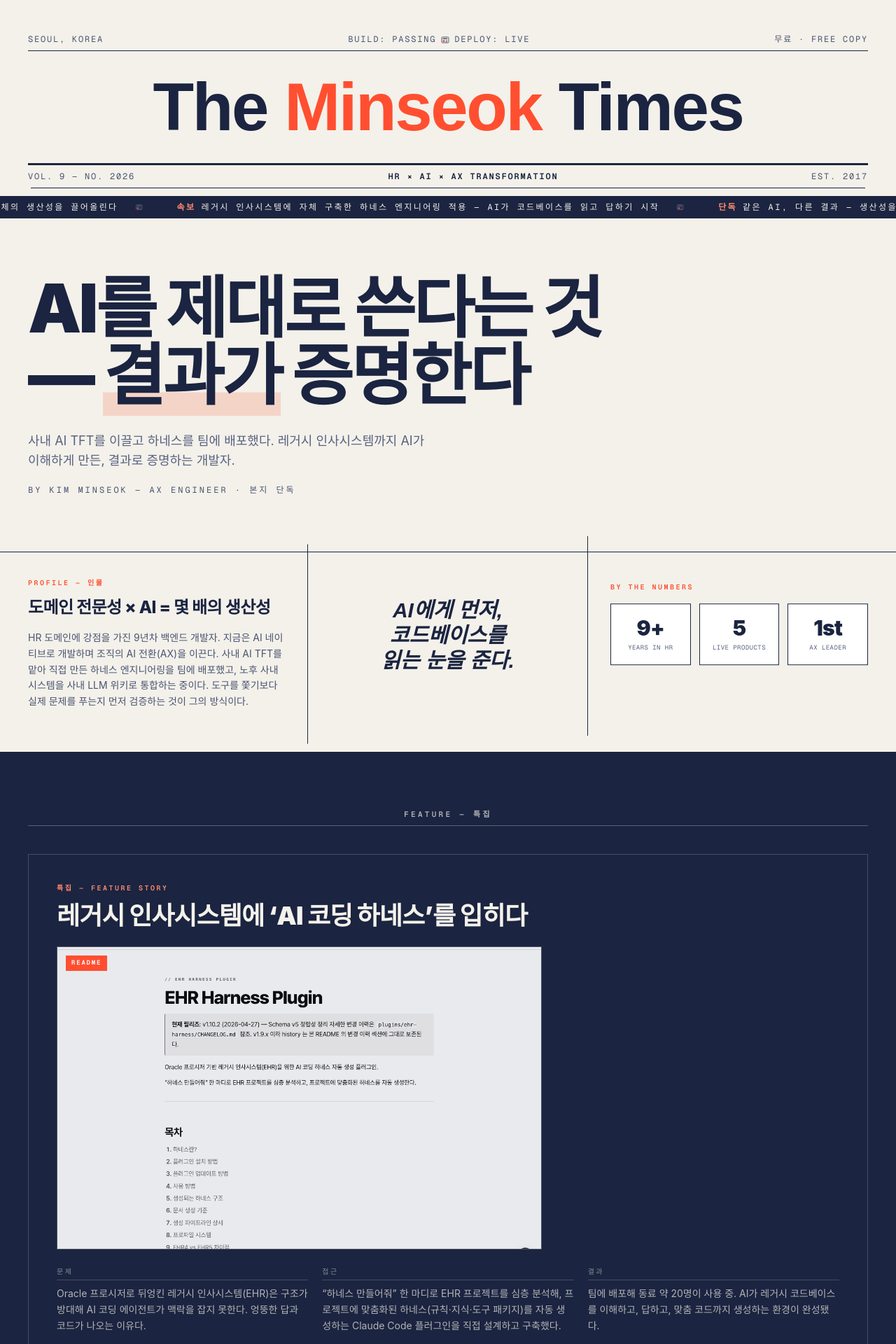
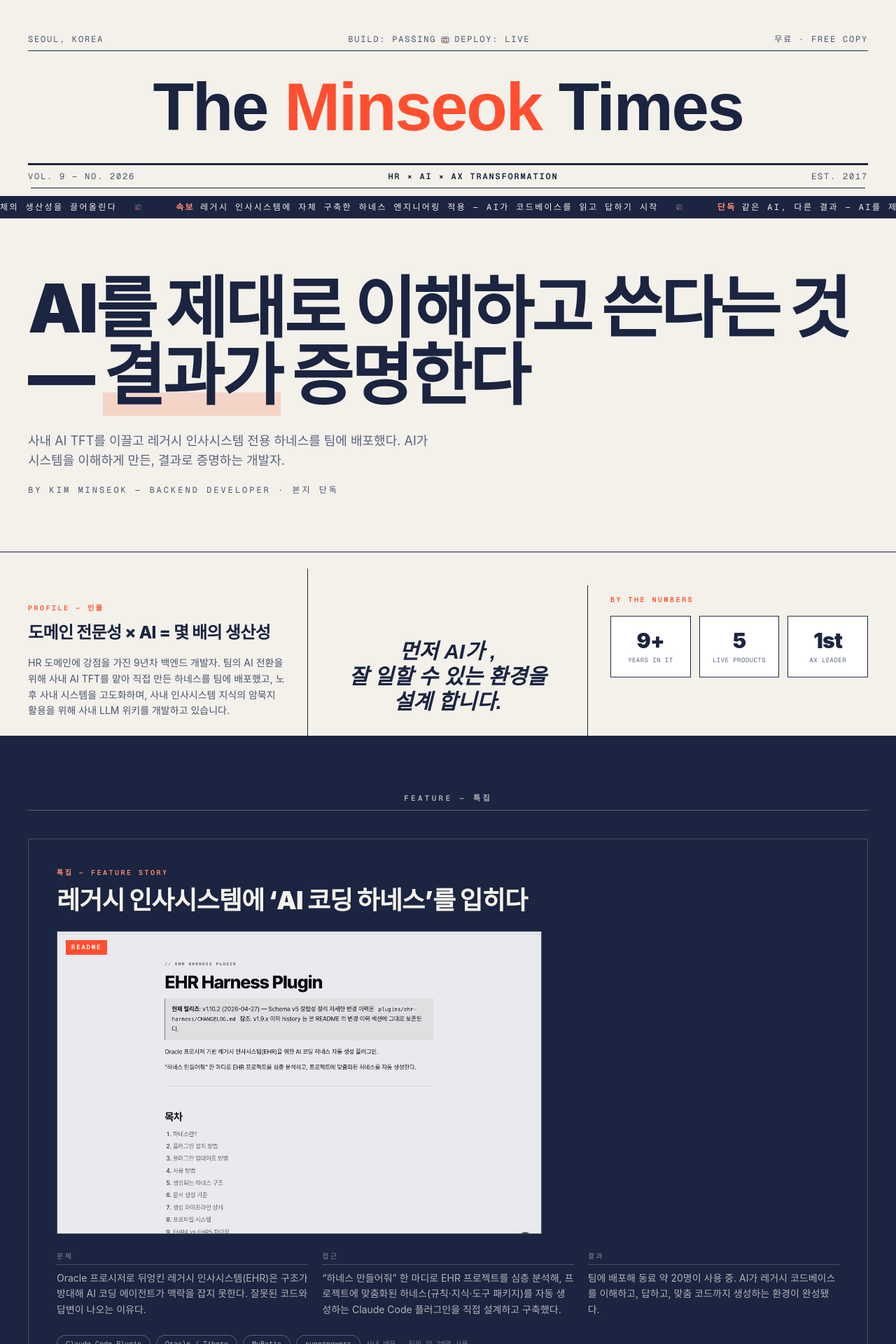
Before and after one commit to qoxmfaktmxj/landing-minseok91, a Next.js app: page / in a window 1280 px wide. Shown: the top 1920 px of the page at 70% size. Built offline with nearby package versions, Linux system fonts and the light colour scheme; a web font is replaced by a local one.

Commit message:
content: reposition copy toward backend developer identity
- byline을 BACKEND DEVELOPER로, 통계 라벨을 YEARS IN IT로 정정
- 헤드라인·리드·인물 칼럼·광고 카피를 실무 중심으로 다듬음

Co-Authored-By: Claude Opus 4.8 (1M context) <noreply@anthropic.com>

```diff
--- a/src/data/siteContent.ts
+++ b/src/data/siteContent.ts
@@ -23,7 +23,7 @@ export const tickerItems: TickerItem[] = [
   },
   {
     label: "단독",
-    text: "같은 AI, 다른 결과 — 생산성을 곱하는 개발자",
+    text: "같은 AI, 다른 결과 — AI를 제대로 활용하는 개발자",
   },
 ];
 
@@ -34,20 +34,20 @@ export interface HeadlineSegment {
 
 export const frontPage = {
   headline: [
-    [{ text: "AI를 제대로 쓴다는 것" }],
+    [{ text: "AI를 제대로 이해하고 쓴다는 것" }],
     [{ text: "— " }, { text: "결과가", marker: true }, { text: " 증명한다" }],
   ] as HeadlineSegment[][],
-  lede: "사내 AI TFT를 이끌고 하네스를 팀에 배포했다. 레거시 인사시스템까지 AI가 이해하게 만든, 결과로 증명하는 개발자.",
-  byline: "BY KIM MINSEOK — AX ENGINEER · 본지 단독",
+  lede: "사내 AI TFT를 이끌고 레거시 인사시스템 전용 하네스를 팀에 배포했다. AI가 시스템을 이해하게 만든, 결과로 증명하는 개발자.",
+  byline: "BY KIM MINSEOK — BACKEND DEVELOPER · 본지 단독",
 };
 
 export const profileColumn = {
   kicker: "PROFILE — 인물",
   title: "도메인 전문성 × AI = 몇 배의 생산성",
-  body: "HR 도메인에 강점을 가진 9년차 백엔드 개발자. 지금은 AI 네이티브로 개발하며 조직의 AI 전환(AX)을 이끈다. 사내 AI TFT를 맡아 직접 만든 하네스 엔지니어링을 팀에 배포했고, 노후 사내 시스템을 사내 LLM 위키로 통합하는 중이다. 도구를 쫓기보다 실제 문제를 푸는지 먼저 검증하는 것이 그의 방식이다.",
+  body: "HR 도메인에 강점을 가진 9년차 백엔드 개발자. 팀의 AI 전환을 위해 사내 AI TFT를 맡아 직접 만든 하네스를 팀에 배포했고, 노후 사내 시스템을 고도화하며, 사내 인사시스템 지식의 암묵지 활용을 위해 사내 LLM 위키를 개발하고 있습니다.",
 };
 
-export const pullQuote = "AI에게 먼저,\n코드베이스를\n읽는 눈을 준다.";
+export const pullQuote = "먼저 AI가 ,\n잘 일할 수 있는 환경을\n설계 합니다.";
 
 export interface StatItem {
   value: number | null;
@@ -56,7 +56,7 @@ export interface StatItem {
 }
 
 export const stats: StatItem[] = [
-  { value: 9, display: "9+", label: "YEARS IN HR" },
+  { value: 9, display: "9+", label: "YEARS IN IT" },
   { value: 5, display: "5", label: "LIVE PRODUCTS" },
   { value: null, display: "1st", label: "AX LEADER" },
 ];
@@ -83,7 +83,7 @@ export const featureStories: FeatureStoryItem[] = [
     kicker: "특집 — FEATURE STORY",
     title: "레거시 인사시스템에 ‘AI 코딩 하네스’를 입히다",
     problem:
-      "Oracle 프로시저로 뒤엉킨 레거시 인사시스템(EHR)은 구조가 방대해 AI 코딩 에이전트가 맥락을 잡지 못한다. 엉뚱한 답과 코드가 나오는 이유다.",
+      "Oracle 프로시저로 뒤엉킨 레거시 인사시스템(EHR)은 구조가 방대해 AI 코딩 에이전트가 맥락을 잡지 못한다. 잘못된 코드와 답변이 나오는 이유다.",
     approach:
       "“하네스 만들어줘” 한 마디로 EHR 프로젝트를 심층 분석해, 프로젝트에 맞춤화된 하네스(규칙·지식·도구 패키지)를 자동 생성하는 Claude Code 플러그인을 직접 설계하고 구축했다.",
     result:
@@ -119,7 +119,7 @@ export const classified = {
   urgentAd: {
     badge: "긴급구인 · URGENT",
     title: "백엔드 개발자 — 재고 1개",
-    body: "HR 도메인에 강한 9년차 백엔드 개발자. 지금은 AI 네이티브로 개발하며, 조직의 AI 전환(AX)까지 이끈다. 재고 소진 임박.",
+    body: "HR 도메인에 강한 9년차 백엔드 개발자. 팀의 AI 전환(AX)을 이끌며 팀의 생산성을 높입니다. 재고 소진 임박.",
     ctaLabel: "지금 연락하기 →",
     ctaHref: "mailto:qoxmfaktmxj@naver.com",
   },
@@ -148,7 +148,7 @@ export const labAds: LabAd[] = [
   {
     id: "hire-flow",
     name: "HireFlow",
-    description: "최신 채용 트렌드를 반영한 채용시스템 실험",
+    description: "최신 채용 트렌드를 반영한 채용시스템",
     href: "https://rec.minseok91.cloud/",
   },
   {
```
